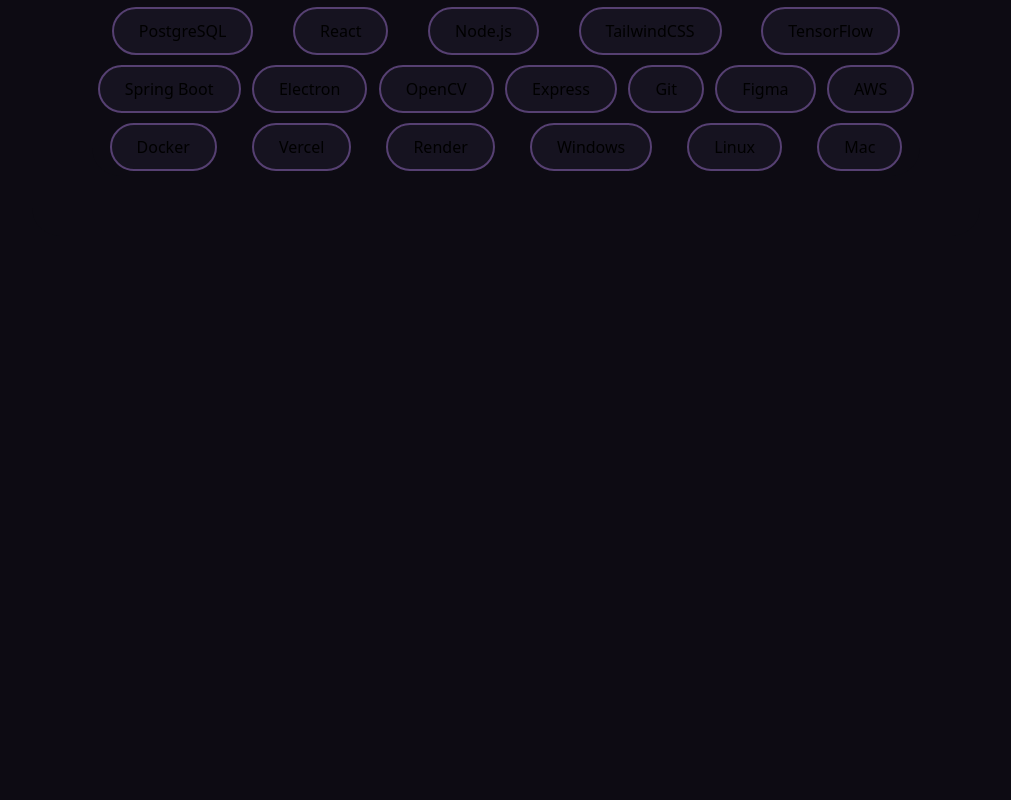
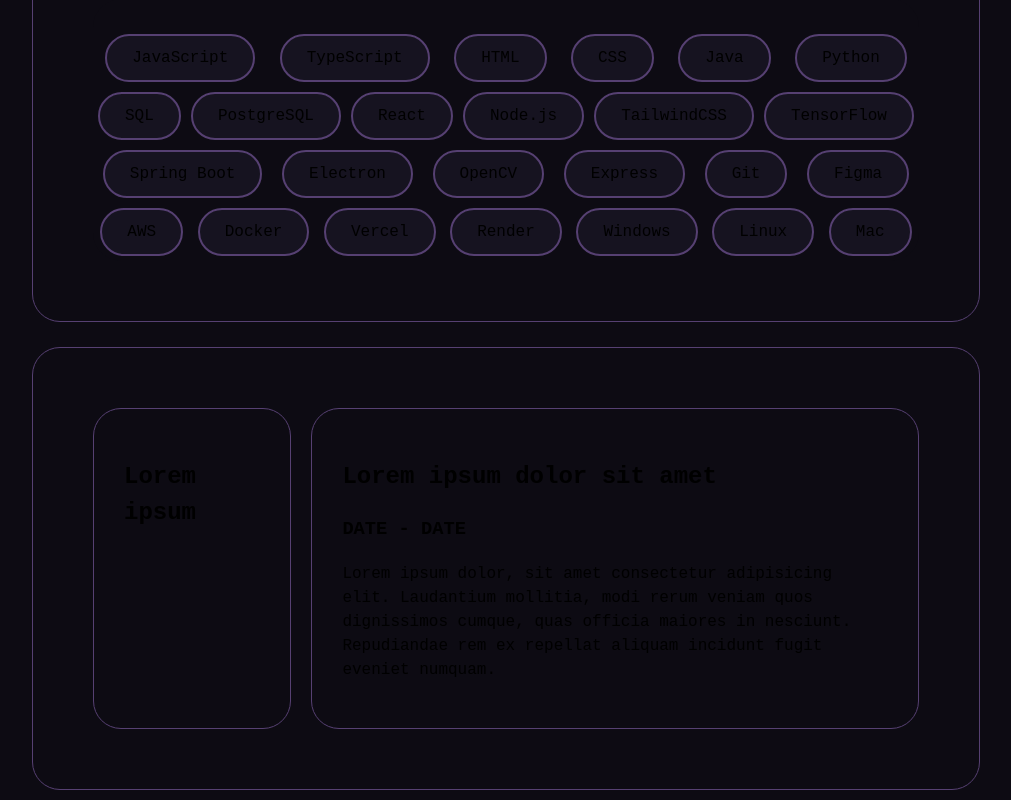
Before and after one commit to soyDiegomaf/Diegomaf-Portfolio, a React (Vite) app: page / in a window 1280 px wide. Shown: the part 521-1321 px from the top of the page, without its empty margins (134-1145 px from the left). Before the commit the page ends 800 px from the top, so only its background shows below. Built offline with nearby package versions, Linux system fonts and the light colour scheme.

Commit message:
mejoras en el estillo general, incio de la seccion de experience definido el formato

```diff
--- a/src/App.jsx
+++ b/src/App.jsx
@@ -1,12 +1,13 @@
 import NavBar from './components/NavBar/NavBar'
 import About from './components/About/About'
-import TechStack from './components/TechStack/TechStack'
+import Experience from './components/Experience/Experience'
 
 function App() {
   return (
     <>
     <NavBar/>
     <About/>
+    <Experience/>
     </>
   )
 }
--- a/src/components/About/About.module.css
+++ b/src/components/About/About.module.css
@@ -7,7 +7,7 @@
   padding: 60px;
   border-radius: 28px;
   background: var(--crust);
- /* border: 1px solid var(--highlight); */
+  border: 1px solid var(--highlight);
 }
 
 .card h1 {
--- /dev/null
+++ b/src/components/Experience/Experience.jsx
@@ -0,0 +1,20 @@
+import styles from './Experience.module.css'
+
+function Experience (){
+    return (
+        <div className={styles.experience}>
+            <div className={styles.card}>
+                <div className={styles.type}>
+                    <h2>Lorem ipsum</h2>
+                </div>
+                <div className={styles.info}>
+                    <h2>Lorem ipsum dolor sit amet</h2>
+                    <h3>DATE - DATE</h3>
+                    <p>Lorem ipsum dolor, sit amet consectetur adipisicing elit. Laudantium mollitia, modi rerum veniam quos dignissimos cumque, quas officia maiores in nesciunt. Repudiandae rem ex repellat aliquam incidunt fugit eveniet numquam.</p>
+                </div>
+            </div>
+        </div>
+    );
+}
+
+export default Experience;
--- /dev/null
+++ b/src/components/Experience/Experience.module.css
@@ -0,0 +1,31 @@
+.experience {
+  width: 75%;
+  margin: 25px auto 10px;
+}
+
+.card {
+  display: flex;
+  padding: 60px;
+  border-radius: 28px;
+  background: var(--crust);
+  border: 1px solid var(--highlight);
+}
+
+.type {
+  width: 20%;
+  padding: 30px;
+  margin: 0px 10px 0px 0px;
+  border-radius: 28px;
+  background: var(--crust);
+  border: 1px solid var(--highlight);
+}
+
+.info {
+  width: 80%;
+  padding: 30px;
+  margin: 0px 0px 0px 10px;
+
+  border-radius: 28px;
+  background: var(--crust);
+  border: 1px solid var(--highlight);
+}
--- a/src/index.css
+++ b/src/index.css
@@ -8,10 +8,10 @@
 
   --accent: hsl(266, 46%, 45%);
   --highlight: hsl(266, 28%, 35%);
-  --text: hsl(215, 60%, 88%);
-  --text-muted: hsl(215, 25%, 75%);
+  --text: hsl(253, 38%, 79%);
+  --text-muted: hsl(253, 25%, 75%);
 
-  font-family: system-ui, Avenir, Helvetica, Arial, sans-serif;
+  font-family: monospace, system-ui, Avenir, Helvetica, Arial, sans-serif;
   line-height: 1.5;
   font-weight: 400;
 
```
